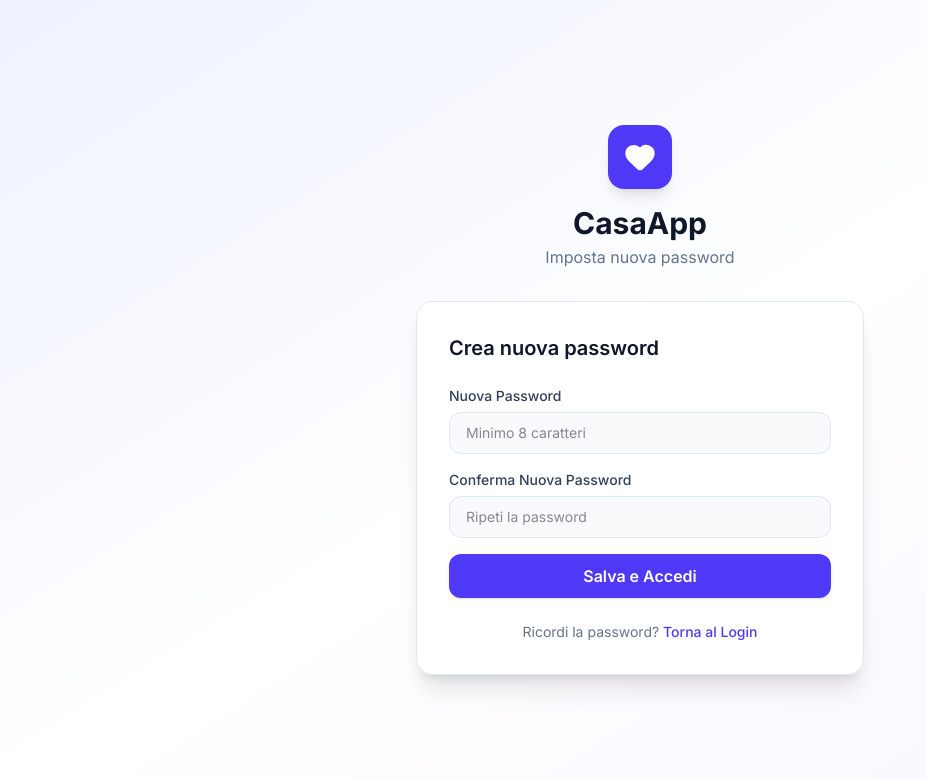
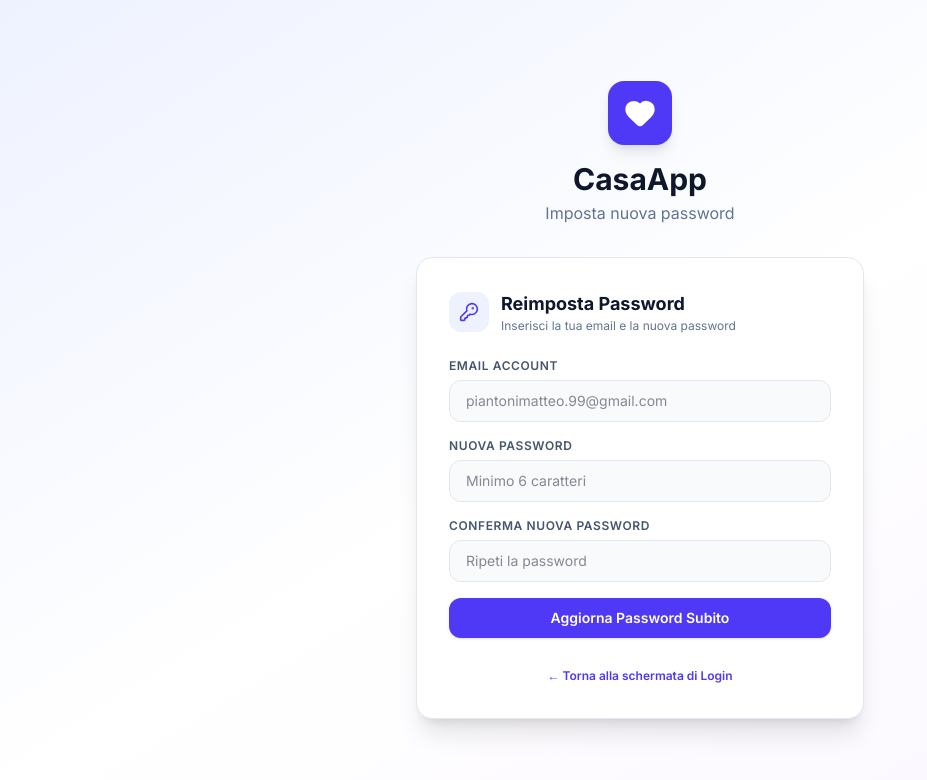
Before and after one commit to piantonimatteo99-code/casa-app, a Next.js app: page /reset-password in a window 1280 px wide. Shown: the top 780 px of the page, without its empty margins (0-927 px from the left). Built offline with nearby package versions, Linux system fonts and the light colour scheme; no server answers.

Commit message:
feat(auth): enable direct reset password page without external email dependencies and fix middleware route check

```diff
--- a/src/app/(auth)/login/page.tsx
+++ b/src/app/(auth)/login/page.tsx
@@ -90,9 +90,17 @@ export default function LoginPage() {
             </div>
 
             <div>
-              <label className="block text-sm font-medium text-slate-700 dark:text-slate-300 mb-1.5">
-                Password
-              </label>
+              <div className="flex items-center justify-between mb-1.5">
+                <label className="block text-sm font-medium text-slate-700 dark:text-slate-300">
+                  Password
+                </label>
+                <Link
+                  href="/reset-password"
+                  className="text-xs text-indigo-600 dark:text-indigo-400 hover:underline font-medium"
+                >
+                  Password dimenticata?
+                </Link>
+              </div>
               <div className="relative">
                 <input
                   type={showPassword ? 'text' : 'password'}
--- a/src/app/(auth)/reset-password/page.tsx
+++ b/src/app/(auth)/reset-password/page.tsx
@@ -3,52 +3,57 @@
 import { useState } from 'react';
 import { useRouter } from 'next/navigation';
 import Link from 'next/link';
-import { createClient } from '@/lib/supabase/client';
-import { Heart, Lock, CheckCircle2, Loader2 } from 'lucide-react';
+import { Heart, CheckCircle2, Loader2, KeyRound } from 'lucide-react';
 
 export default function ResetPasswordPage() {
   const router = useRouter();
-  const supabase = createClient();
+  const [email, setEmail] = useState('');
   const [password, setPassword] = useState('');
   const [confirmPassword, setConfirmPassword] = useState('');
   const [loading, setLoading] = useState(false);
   const [error, setError] = useState<string | null>(null);
   const [success, setSuccess] = useState(false);
 
-  async function handleUpdatePassword(e: React.FormEvent) {
+  async function handleResetPassword(e: React.FormEvent) {
     e.preventDefault();
     setError(null);
 
-    if (password.length < 8) {
-      setError('La password deve avere almeno 8 caratteri.');
+    if (password.length < 6) {
+      setError('La password deve avere almeno 6 caratteri.');
       return;
     }
 
     if (password !== confirmPassword) {
-      setError('Le password non coincidono.');
+      setError('Le due password non coincidono.');
       return;
     }
 
     setLoading(true);
 
     try {
-      const { error: updateError } = await supabase.auth.updateUser({
-        password: password,
+      const res = await fetch('/api/auth/admin-reset-password', {
+        method: 'POST',
+        headers: { 'Content-Type': 'application/json' },
+        body: JSON.stringify({
+          email: email.trim(),
+          newPassword: password,
+        }),
       });
 
-      if (updateError) {
-        setError(updateError.message);
+      const data = await res.json();
+
+      if (!res.ok) {
+        setError(data.error || 'Errore durante l\'aggiornamento della password.');
         setLoading(false);
         return;
       }
 
       setSuccess(true);
       setTimeout(() => {
-        router.push('/dashboard');
-        router.refresh();
-      }, 2000);
+        router.push('/login');
+      }, 2500);
     } catch (err: any) {
-      setError(err?.message || 'Errore durante l\'aggiornamento della password.');
+      setError(err?.message || 'Errore di connessione al server.');
     } finally {
       setLoading(false);
     }
@@ -67,47 +72,69 @@ export default function ResetPasswordPage() {
 
         <div className="bg-white dark:bg-slate-900 rounded-2xl shadow-xl border border-slate-200 dark:border-slate-800 p-8">
           {success ? (
-            <div className="text-center space-y-4">
-              <CheckCircle2 className="w-12 h-12 text-emerald-500 mx-auto" />
-              <h2 className="text-xl font-bold text-slate-900 dark:text-white">Password aggiornata!</h2>
+            <div className="text-center space-y-4 py-4">
+              <CheckCircle2 className="w-14 h-14 text-emerald-500 mx-auto" />
+              <h2 className="text-xl font-bold text-slate-900 dark:text-white">Password aggiornata con successo!</h2>
               <p className="text-sm text-slate-500 dark:text-slate-400">
-                Reindirizzamento alla dashboard in corso...
+                Reindirizzamento alla schermata di accesso in corso...
               </p>
             </div>
           ) : (
             <>
-              <h2 className="text-xl font-semibold text-slate-900 dark:text-white mb-6">Crea nuova password</h2>
+              <div className="flex items-center gap-3 mb-6">
+                <div className="w-10 h-10 rounded-xl bg-indigo-50 dark:bg-indigo-950/60 flex items-center justify-center text-indigo-600 dark:text-indigo-400">
+                  <KeyRound className="w-5 h-5" />
+                </div>
+                <div>
+                  <h2 className="text-lg font-bold text-slate-900 dark:text-white">Reimposta Password</h2>
+                  <p className="text-xs text-slate-500 dark:text-slate-400">Inserisci la tua email e la nuova password</p>
+                </div>
+              </div>
 
               {error && (
-                <div className="mb-4 p-3 rounded-lg bg-rose-50 dark:bg-rose-950/30 border border-rose-200 dark:border-rose-800 text-rose-600 dark:text-rose-400 text-sm">
+                <div className="mb-4 p-3 rounded-xl bg-rose-50 dark:bg-rose-950/30 border border-rose-200 dark:border-rose-800 text-rose-600 dark:text-rose-400 text-sm">
                   {error}
                 </div>
               )}
 
-              <form onSubmit={handleUpdatePassword} className="space-y-4">
+              <form onSubmit={handleResetPassword} className="space-y-4">
                 <div>
-                  <label className="block text-sm font-medium text-slate-700 dark:text-slate-300 mb-1.5">
+                  <label className="block text-xs font-semibold uppercase tracking-wider text-slate-600 dark:text-slate-400 mb-1.5">
+                    Email Account
+                  </label>
+                  <input
+                    type="email"
+                    required
+                    value={email}
+                    onChange={(e) => setEmail(e.target.value)}
+                    placeholder="piantonimatteo.99@gmail.com"
+                    className="w-full px-4 py-2.5 rounded-xl border border-slate-200 dark:border-slate-700 bg-slate-50 dark:bg-slate-800 text-slate-900 dark:text-white text-sm focus:outline-none focus:ring-2 focus:ring-indigo-500"
+                  />
+                </div>
+
+                <div>
+                  <label className="block text-xs font-semibold uppercase tracking-wider text-slate-600 dark:text-slate-400 mb-1.5">
                     Nuova Password
                   </label>
                   <input
                     type="password"
                     required
-                    minLength={8}
+                    minLength={6}
                     value={password}
                     onChange={(e) => setPassword(e.target.value)}
-                    placeholder="Minimo 8 caratteri"
+                    placeholder="Minimo 6 caratteri"
                     className="w-full px-4 py-2.5 rounded-xl border border-slate-200 dark:border-slate-700 bg-slate-50 dark:bg-slate-800 text-slate-900 dark:text-white text-sm focus:outline-none focus:ring-2 focus:ring-indigo-500"
                   />
                 </div>
 
                 <div>
-                  <label className="block text-sm font-medium text-slate-700 dark:text-slate-300 mb-1.5">
+                  <label className="block text-xs font-semibold uppercase tracking-wider text-slate-600 dark:text-slate-400 mb-1.5">
                     Conferma Nuova Password
                   </label>
                   <input
                     type="password"
                     required
-                    minLength={8}
+                    minLength={6}
                     value={confirmPassword}
                     onChange={(e) => setConfirmPassword(e.target.value)}
                     placeholder="Ripeti la password"
@@ -118,19 +145,18 @@ export default function ResetPasswordPage() {
                 <button
                   type="submit"
                   disabled={loading}
-                  className="w-full py-2.5 px-4 rounded-xl bg-indigo-600 hover:bg-indigo-700 text-white font-semibold shadow-sm transition disabled:opacity-60 flex items-center justify-center gap-2"
+                  className="w-full py-2.5 px-4 rounded-xl bg-indigo-600 hover:bg-indigo-700 text-white font-semibold shadow-sm transition disabled:opacity-60 flex items-center justify-center gap-2 text-sm"
                 >
                   {loading && <Loader2 className="w-4 h-4 animate-spin" />}
-                  {loading ? 'Salvataggio...' : 'Salva e Accedi'}
+                  {loading ? 'Salvataggio in corso...' : 'Aggiorna Password Subito'}
                 </button>
               </form>
 
-              <p className="text-center text-sm text-slate-500 dark:text-slate-400 mt-6">
-                Ricordi la password?{' '}
-                <Link href="/login" className="text-indigo-600 dark:text-indigo-400 font-medium hover:underline">
-                  Torna al Login
+              <div className="text-center mt-6">
+                <Link href="/login" className="text-xs text-indigo-600 dark:text-indigo-400 font-semibold hover:underline">
+                  &larr; Torna alla schermata di Login
                 </Link>
-              </p>
+              </div>
             </>
           )}
         </div>
--- /dev/null
+++ b/src/app/api/auth/admin-reset-password/route.ts
@@ -0,0 +1,61 @@
+import { NextRequest, NextResponse } from 'next/server';
+import { createClient } from '@supabase/supabase-js';
+
+export const dynamic = 'force-dynamic';
+
+function getAdminClient() {
+  const url = process.env.NEXT_PUBLIC_SUPABASE_URL || 'https://placeholder.supabase.co';
+  const key = process.env.SUPABASE_SERVICE_ROLE_KEY || process.env.NEXT_PUBLIC_SUPABASE_ANON_KEY || 'placeholder-key';
+  return createClient(url, key, {
+    auth: { autoRefreshToken: false, persistSession: false },
+  });
+}
+
+export async function POST(request: NextRequest) {
+  try {
+    const { email, newPassword } = await request.json();
+
+    if (!email || !newPassword) {
+      return NextResponse.json({ error: 'Email e nuova password richieste' }, { status: 400 });
+    }
+
+    if (newPassword.length < 6) {
+      return NextResponse.json({ error: 'La password deve avere almeno 6 caratteri' }, { status: 400 });
+    }
+
+    const supabase = getAdminClient();
+
+    // Trova l'utente per email tramite Supabase admin API
+    const { data: usersData, error: listError } = await supabase.auth.admin.listUsers();
+
+    if (listError) {
+      return NextResponse.json({ error: 'Impossibile accedere alla gestione utenti: ' + listError.message }, { status: 500 });
+    }
+
+    const targetUser = usersData.users.find(
+      (u) => u.email?.toLowerCase().trim() === email.toLowerCase().trim()
+    );
+
+    if (!targetUser) {
+      return NextResponse.json({ error: 'Nessun utente trovato con questa email' }, { status: 404 });
+    }
+
+    // Aggiorna la password dell'utente con i privilegi admin
+    const { error: updateError } = await supabase.auth.admin.updateUserById(targetUser.id, {
+      password: newPassword,
+      email_confirm: true, // conferma automaticamente l'email
+    });
+
+    if (updateError) {
+      return NextResponse.json({ error: 'Errore aggiornamento password: ' + updateError.message }, { status: 500 });
+    }
+
+    return NextResponse.json({
+      success: true,
+      message: 'Password aggiornata con successo! Ora puoi accedere.',
+    });
+  } catch (err: any) {
+    console.error('Admin reset password error:', err);
+    return NextResponse.json({ error: err?.message || 'Errore server interno' }, { status: 500 });
+  }
+}
--- /dev/null
+++ b/src/app/auth/callback/route.ts
@@ -0,0 +1,21 @@
+import { createClient } from '@/lib/supabase/server';
+import { NextResponse, type NextRequest } from 'next/server';
+
+export const dynamic = 'force-dynamic';
+
+export async function GET(request: NextRequest) {
+  const { searchParams, origin } = new URL(request.url);
+  const code = searchParams.get('code');
+  const next = searchParams.get('next') || '/reset-password';
+
+  if (code) {
+    const supabase = await createClient();
+    const { error } = await supabase.auth.exchangeCodeForSession(code);
+    if (!error) {
+      return NextResponse.redirect(`${origin}${next}`);
+    }
+  }
+
+  // Fallback se nessun codice o hash fragment
+  return NextResponse.redirect(`${origin}/reset-password`);
+}
```
Also changed, not shown: src/middleware.ts (+7 -2 lines).
